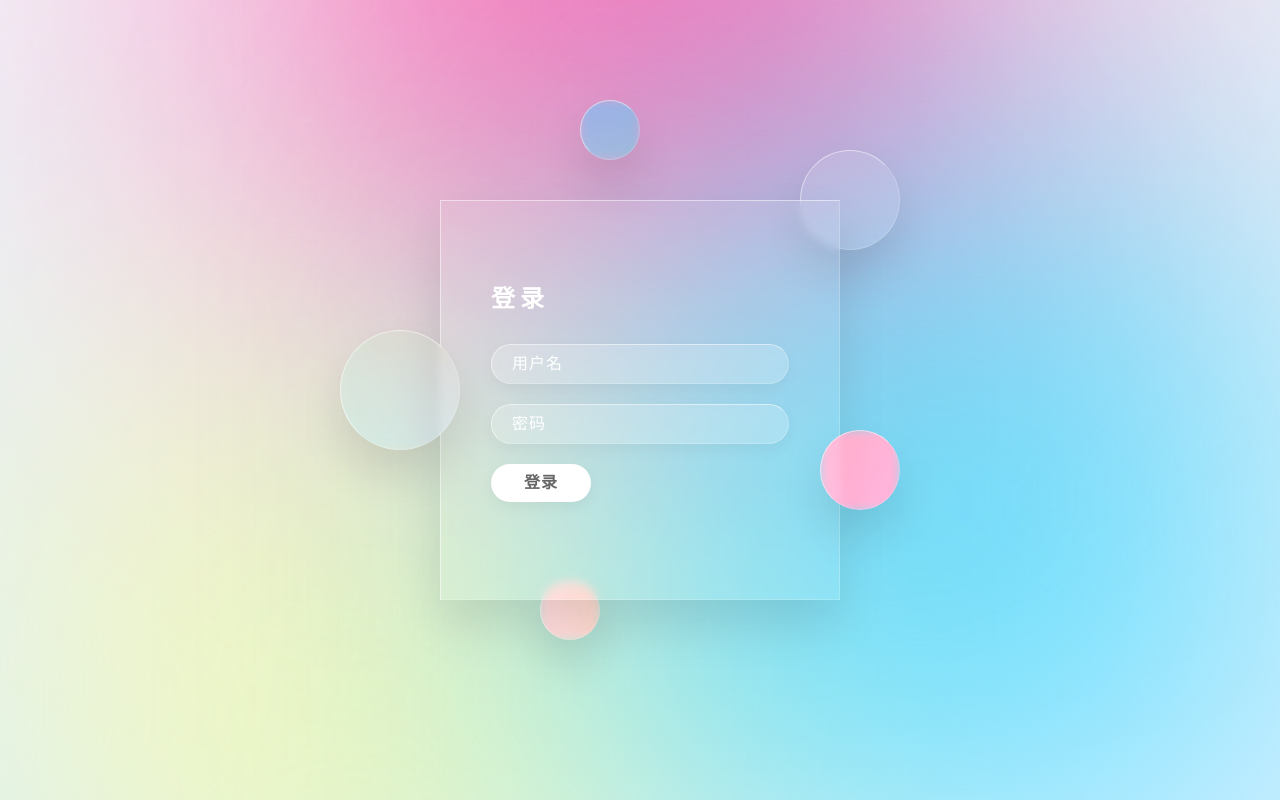
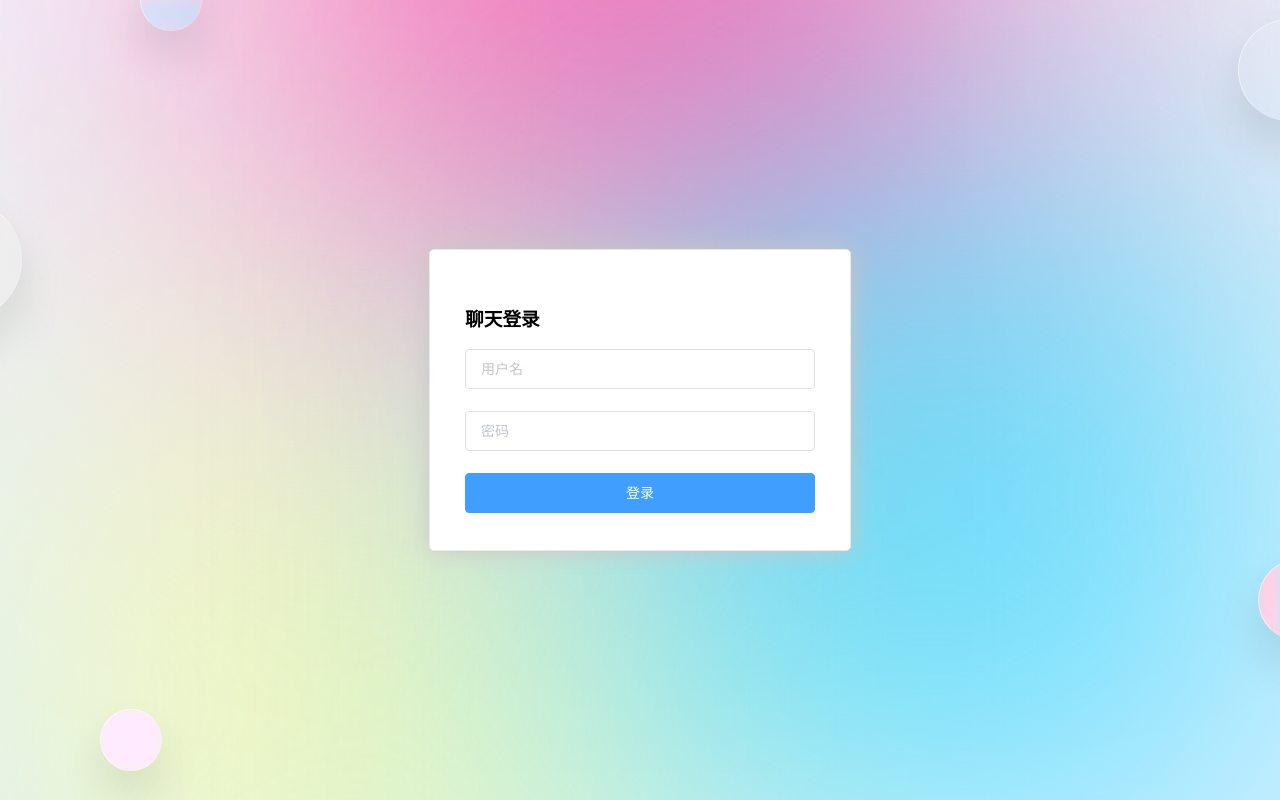
Before and after one commit to DDDecade0715/simple-chat, a Vue app in the folder view/: page /#/login in a window 1280 px wide. Built offline with nearby package versions, Linux system fonts and the light colour scheme; what lemon-imui, vue-particles would draw is missing.

Commit message:
alter:修复登陆界面影响了聊天页面样式

```diff
--- a/view/src/components/im/Im.vue
+++ b/view/src/components/im/Im.vue
@@ -302,9 +302,9 @@ export default {
 };
 </script>
 <style lang="stylus">
-* {
-  margin: 0;
-}
+// * {
+//   margin: 0;
+// }
 
 .imui-center {
   width: 100vw;
--- a/view/src/components/login/Login.vue
+++ b/view/src/components/login/NewLogin.vue
@@ -1,40 +1,54 @@
-
 <template>
   <section>
-    <!-- 背景颜色 -->
     <div class="color"></div>
     <div class="color"></div>
     <div class="color"></div>
-    <div class="box">
-      <!-- 背景圆 -->
+    <div class="login-container">
       <div class="circle" style="--x: 0"></div>
       <div class="circle" style="--x: 1"></div>
       <div class="circle" style="--x: 2"></div>
       <div class="circle" style="--x: 3"></div>
       <div class="circle" style="--x: 4"></div>
-      <!-- 登录框 -->
-      <div class="container">
-        <div class="form">
-          <h2>登录</h2>
-          <form>
-            <div class="inputBox">
-              <input type="text" placeholder="用户名" v-model="userName" />
-            </div>
-            <div class="inputBox">
-              <input type="password" placeholder="密码" v-model="password" />
-            </div>
-            <div class="inputBox">
-              <el-button round @click="login" :loading="isBtnLoading">登录</el-button>
-              <!-- <el-button type="submit" value="登录" @click="login" /> -->
-            </div>
-          </form>
-        </div>
-      </div>
+      <el-form
+        :model="ruleForm2"
+        :rules="rules2"
+        status-icon
+        ref="ruleForm2"
+        label-position="left"
+        label-width="0px"
+        class="demo-ruleForm login-page"
+      >
+        <h3 class="title">聊天登录</h3>
+        <el-form-item prop="username">
+          <el-input
+            type="text"
+            v-model="userName"
+            auto-complete="off"
+            placeholder="用户名"
+          ></el-input>
+        </el-form-item>
+        <el-form-item prop="password">
+          <el-input
+            type="password"
+            v-model="password"
+            auto-complete="off"
+            placeholder="密码"
+          ></el-input>
+        </el-form-item>
+        <!-- <el-checkbox v-model="checked" class="rememberme">记住密码</el-checkbox> -->
+        <el-form-item style="width: 100%">
+          <el-button
+            type="primary"
+            style="width: 100%"
+            @click="login"
+            :loading="isBtnLoading"
+            >登录</el-button
+          >
+        </el-form-item>
+      </el-form>
     </div>
   </section>
 </template>
-
-
 
 <script>
 import API from "../../api/api";
@@ -104,15 +118,27 @@ export default {
   },
 };
 </script>
-<style lang="stylus">
-/* 清除浏览器默认边距，
-使边框和内边距的值包含在元素的width和height内 */
-* {
-  margin: 0;
-  padding: 0;
-  box-sizing: border-box;
+
+<style scoped>
+.login-container {
+  width: 100%;
+  height: 100%;
+  position: relative;
 }
-
+.login-page {
+  -webkit-border-radius: 5px;
+  border-radius: 5px;
+  margin: 180px auto;
+  width: 350px;
+  padding: 35px 35px 15px;
+  background: #fff;
+  border: 1px solid #eaeaea;
+  box-shadow: 0 0 25px #cac6c6;
+}
+label.el-checkbox.rememberme {
+  margin: 0px 0px 15px;
+  text-align: left;
+}
 /* 使用flex布局，让内容垂直和水平居中 */
 section {
   /* 相对定位 */
@@ -158,12 +184,8 @@ section .color:nth-child(3) {
   background: #00d2ff;
 }
 
-.box {
-  position: relative;
-}
-
 /* 背景圆样式 */
-.box .circle {
+.login-container .circle {
   position: absolute;
   background: rgba(255, 255, 255, 0.1);
   /* backdrop-filter属性为一个元素后面区域添加模糊效果 */
@@ -188,7 +210,8 @@ section .color:nth-child(3) {
 
 /* 背景圆动画 */
 @keyframes animate {
-  0%, 100% {
+  0%,
+  100% {
     transform: translateY(-50px);
   }
 
@@ -197,14 +220,14 @@ section .color:nth-child(3) {
   }
 }
 
-.box .circle:nth-child(1) {
+.login-container .circle:nth-child(1) {
   top: -50px;
   right: -60px;
   width: 100px;
   height: 100px;
 }
 
-.box .circle:nth-child(2) {
+.login-container .circle:nth-child(2) {
   top: 150px;
   left: -100px;
   width: 120px;
@@ -212,7 +235,7 @@ section .color:nth-child(3) {
   z-index: 2;
 }
 
-.box .circle:nth-child(3) {
+.login-container .circle:nth-child(3) {
   bottom: 50px;
   right: -60px;
   width: 80px;
@@ -220,125 +243,17 @@ section .color:nth-child(3) {
   z-index: 2;
 }
 
-.box .circle:nth-child(4) {
+.login-container .circle:nth-child(4) {
   bottom: -80px;
   left: 100px;
   width: 60px;
   height: 60px;
 }
 
-.box .circle:nth-child(5) {
+.login-container .circle:nth-child(5) {
   top: -80px;
   left: 140px;
   width: 60px;
   height: 60px;
 }
-
-/* 登录框样式 */
-.container {
-  position: relative;
-  width: 400px;
-  min-height: 400px;
-  background: rgba(255, 255, 255, 0.1);
-  display: flex;
-  justify-content: center;
-  align-items: center;
-  backdrop-filter: blur(5px);
-  box-shadow: 0 25px 45px rgba(0, 0, 0, 0.1);
-  border: 1px solid rgba(255, 255, 255, 0.5);
-  border-right: 1px solid rgba(255, 255, 255, 0.2);
-  border-bottom: 1px solid rgba(255, 255, 255, 0.2);
-}
-
-.form {
-  position: relative;
-  width: 100%;
-  height: 100%;
-  padding: 50px;
-}
-
-/* 登录标题样式 */
-.form h2 {
-  position: relative;
-  color: #fff;
-  font-size: 24px;
-  font-weight: 600;
-  letter-spacing: 5px;
-  margin-bottom: 30px;
-  cursor: pointer;
-}
-
-/* 登录标题的下划线样式 */
-.form h2::before {
-  content: '';
-  position: absolute;
-  left: 0;
-  bottom: -10px;
-  width: 0px;
-  height: 3px;
-  background: #fff;
-  transition: 0.5s;
-}
-
-.form h2:hover:before {
-  width: 53px;
-}
-
-.form .inputBox {
-  width: 100%;
-  margin-top: 20px;
-}
-
-/* 输入框样式 */
-.form .inputBox input {
-  width: 100%;
-  padding: 10px 20px;
-  background: rgba(255, 255, 255, 0.2);
-  outline: none;
-  border: none;
-  border-radius: 30px;
-  border: 1px solid rgba(255, 255, 255, 0.5);
-  border-right: 1px solid rgba(255, 255, 255, 0.2);
-  border-bottom: 1px solid rgba(255, 255, 255, 0.2);
-  font-size: 16px;
-  letter-spacing: 1px;
-  color: #fff;
-  box-shadow: 0 5px 15px rgba(0, 0, 0, 0.05);
-}
-
-.form .inputBox input::placeholder {
-  color: #fff;
-}
-
-/* 登录按钮样式 */
-.form .inputBox button[type='button'] {
-  width: 100%;
-  padding: 10px 20px;
-  outline: none;
-  border-radius: 30px;
-  border: 1px solid rgba(255, 255, 255, 0.5);
-  border-right: 1px solid rgba(255, 255, 255, 0.2);
-  border-bottom: 1px solid rgba(255, 255, 255, 0.2);
-  font-size: 16px;
-  letter-spacing: 1px;
-  box-shadow: 0 5px 15px rgba(0, 0, 0, 0.05);
-  background: #fff;
-  color: #666;
-  max-width: 100px;
-  margin-bottom: 20px;
-  font-weight: 600;
-  cursor: pointer;
-}
-
-.forget {
-  margin-top: 6px;
-  color: #fff;
-  letter-spacing: 1px;
-}
-
-.forget a {
-  color: #fff;
-  font-weight: 600;
-  text-decoration: none;
-}
 </style>
--- a/view/src/router/index.js
+++ b/view/src/router/index.js
@@ -1,7 +1,7 @@
 import Vue from 'vue'
 import Router from 'vue-router'
 import Im from '@/components/im/Im'
-import Login from '@/components/login/Login'
+import Login from '@/components/login/NewLogin'
 
 Vue.use(Router)
 
```
Also changed, not shown: view/package.json (+53 -53 lines), 2 other files (tests, documents, lock files or other folders).
